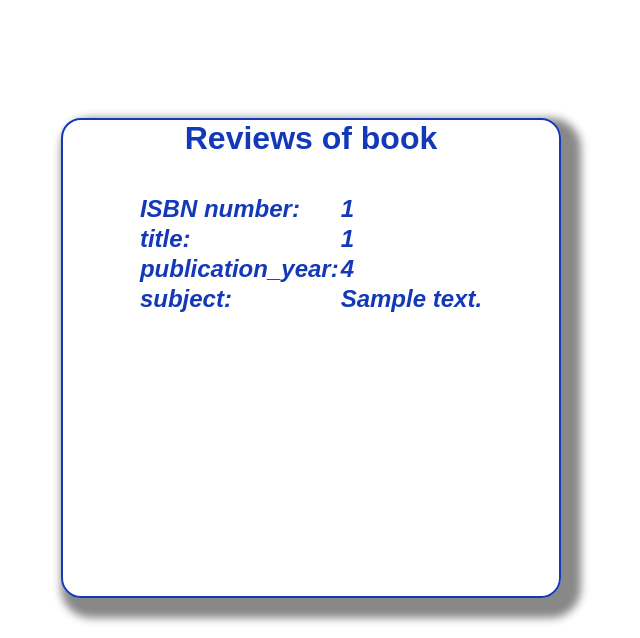
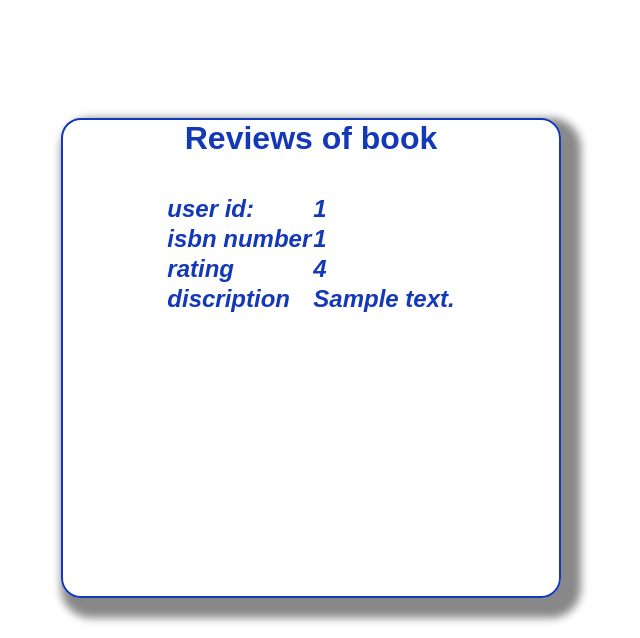
Before and after one commit to nunemunthalashiva/library-management-system, a Flask app: template app/library_dbms/templates/check_review_2.html in a window 1280 px wide. Shown: the top 638 px of the page, without its empty margins (329-969 px from the left). Run offline with Flask 2, Linux system fonts and the light colour scheme; the template is opened without the code that fills it: most values are stand-ins (such as "Sample title", 1, 10 or a date in 2020).

Commit message:
Update check_review_2.html

```diff
--- a/app/library_dbms/templates/check_review_2.html
+++ b/app/library_dbms/templates/check_review_2.html
@@ -14,19 +14,19 @@
                         <table class="worddark"><br>
                             {% for review in reviews %}
                             <tr>
-                                <td><h2>ISBN number:  </h2></td>
+                                <td><h2>user id:  </h2></td>
                                 <td><h2>{{ review['user_id'] }}</h2></td>
                             </tr>
                             <tr>
-                                <td><h2>title:  </h2></td>
+                                <td><h2>isbn number  </h2></td>
                                 <td><h2>{{ review['ISBN_number'] }}</h2></td>
                             </tr>
                             <tr>
-                                <td><h2>publication_year:  </h2></td>
+                                <td><h2>rating  </h2></td>
                                 <td><h2>{{ review['rating'] }}</h2></td>
                             </tr>
                             <tr>
-                                <td><h2>subject:  </h2></td>
+                                <td><h2>discription </h2></td>
                                 <td><h2>{{ review['description'] }}</h2></td>
                             </tr>
                             {% endfor %}
```
